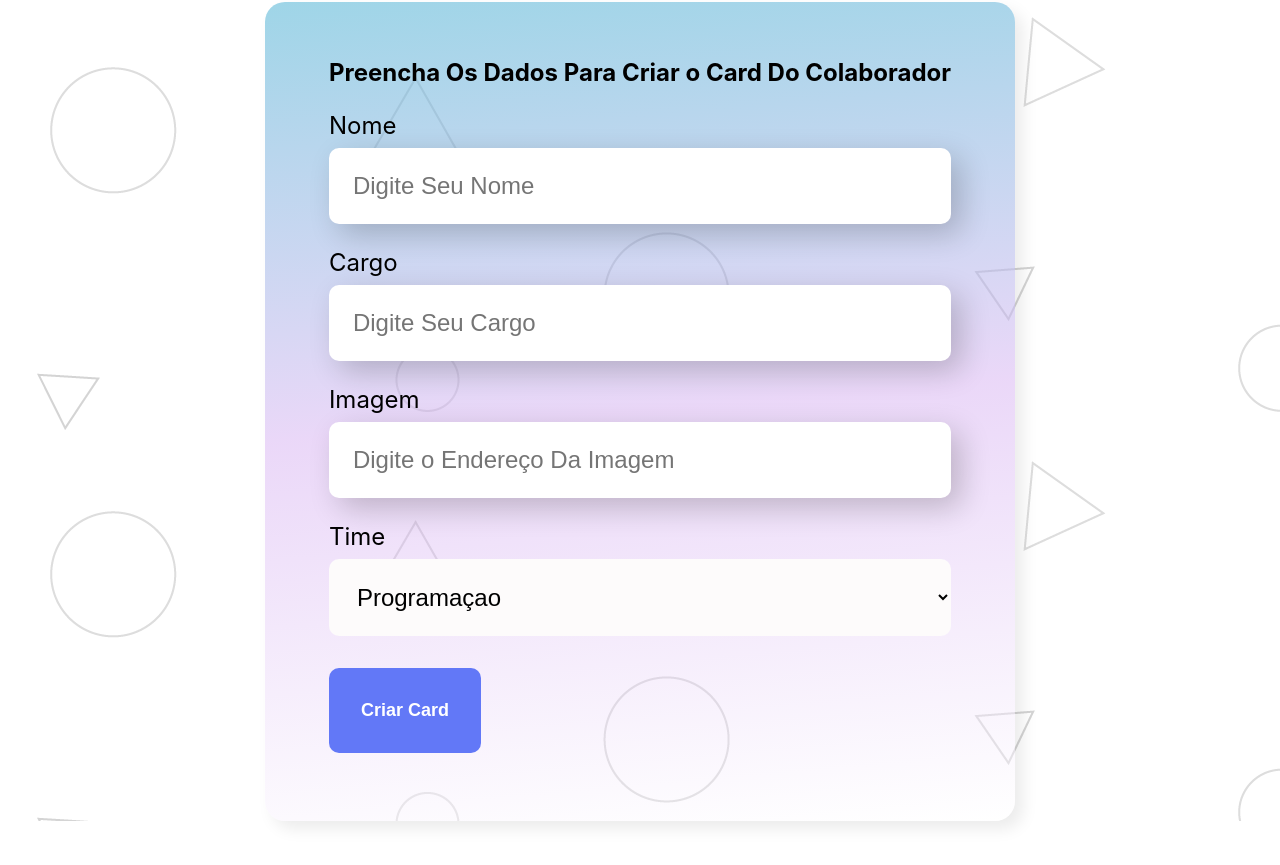
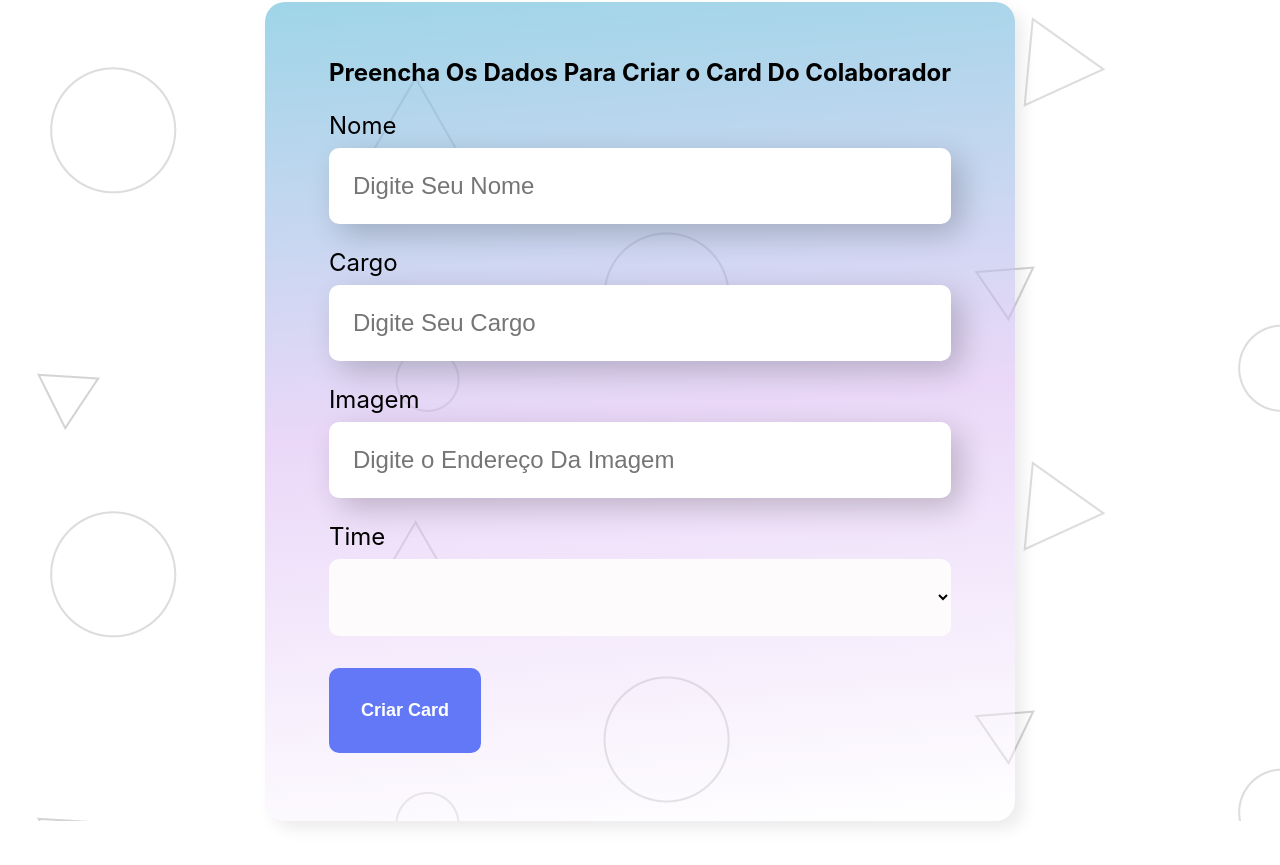
Before and after one commit to DEV-BrunoSilvaa/meu-app, a React (Create React App) app: page / in a window 1280 px wide. Shown: the part 576-1441 px from the top of the page. Built offline with nearby package versions, Linux system fonts and the light colour scheme.

Commit message:
organizando times

```diff
--- a/src/App.js
+++ b/src/App.js
@@ -46,7 +46,7 @@
     const [colaboradores, setColaboradores] = useState([]);
 
     const aoNovoColaboradorAdiconado = (colaborador) => {
-    console.log(colaborador);
+    //console.log(colaborador);
     //colaboradores espalha os antigos e (colaborador tras os novos)
 
     setColaboradores([...colaboradores, colaborador]);
--- a/src/Componentes/Colaborador/colaborador.js
+++ b/src/Componentes/Colaborador/colaborador.js
@@ -1,8 +1,8 @@
 import './colaborador.css'
 // da pra usar em (PROPS TAMBEM)
-const Colaborador = ({nome, imagem, cargo}) => {
+const Colaborador = ({nome, imagem, cargo ,corDeFundo}) => {
     return (<div className='colaborador'>
-            <div className='cabecalho'>
+            <div className='cabecalho'style={{backgroundColor: corDeFundo}}>
                 <img src={imagem} alt={nome}/>
             </div>
             <div className='rodape'>
--- a/src/Componentes/ListaSuspensa/lista.js
+++ b/src/Componentes/ListaSuspensa/lista.js
@@ -7,7 +7,8 @@
     return (
         <div>
             <label>{props.label}</label>
-                <select onChange={evento => props.aoAlterado(evento.target.value)} required={props.required} value={props.value}>
+                <select onChange={evento => props.aoAlterado(evento.target.value)} required={props.required} value={props.valor}>
+                    <option value=""></option>
                     {props.itens.map(item => {
                         return <option key={item}>{item}</option>
                     })}
--- a/src/Componentes/Time/time.js
+++ b/src/Componentes/Time/time.js
@@ -8,7 +8,7 @@
         (props.colaboradores.length > 0) &&<section className='time' style={css}>
             <h3 style={{borderColor: props.corPrimaria}}>{props.nome}</h3>
             <div className='colaboradores'>
-            {props.colaboradores.map(colaborador => <Colaborador nome={colaborador.nome} cargo={colaborador.cargo} imagem={colaborador.imagem} /> )}
+            {props.colaboradores.map(colaborador => <Colaborador corDeFundo={props.corPrimaria} key={colaborador.nome} nome={colaborador.nome} cargo={colaborador.cargo} imagem={colaborador.imagem} /> )}
             </div>
         </section>
 
```
